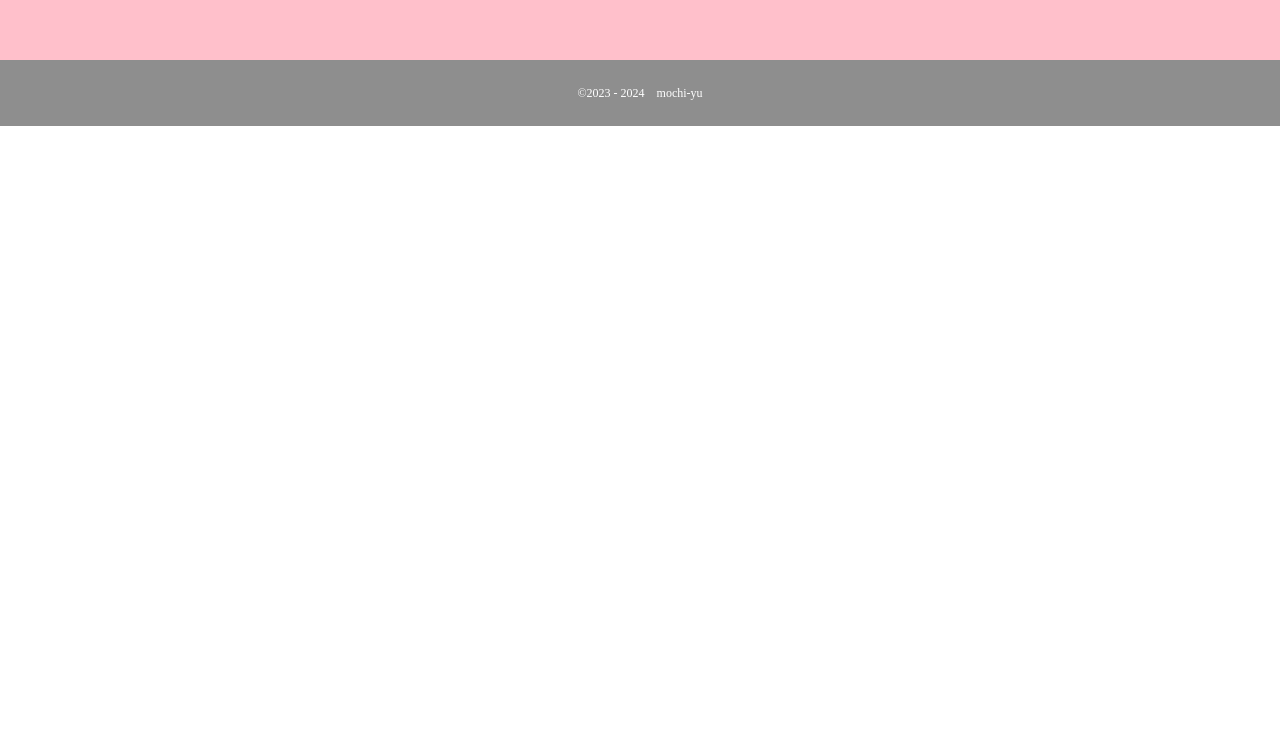
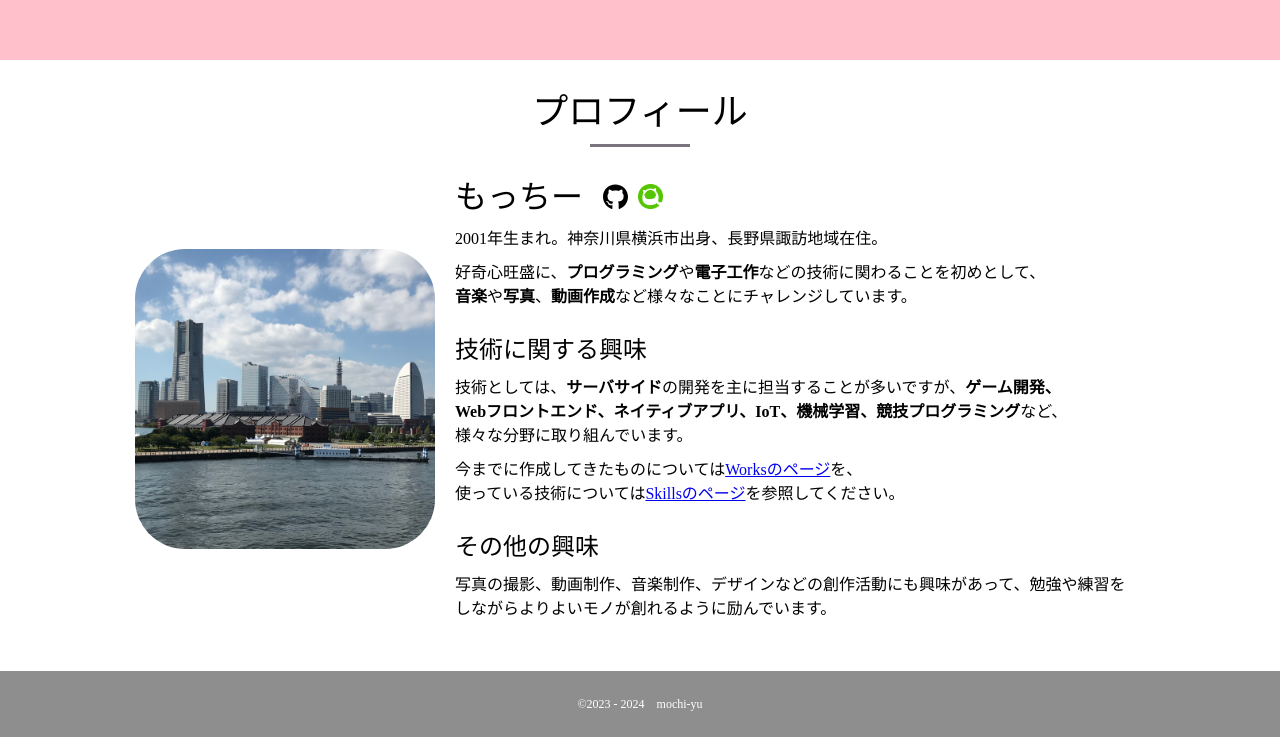
Before and after one commit to mochi-yu/mochi-yu.com, an Astro site in the folder frontend/: page / in a window 1280 px wide. Shown: the part 739-1476 px from the top of the page. Before the commit the page ends 865 px from the top, so only its background shows below. Built offline with nearby package versions, Linux system fonts and the light colour scheme; Astro itself is replaced by a stand-in of ours.

Commit message:
feat: トップページのプロフィールを作成

```diff
--- /dev/null
+++ b/frontend/src/components/profile.astro
@@ -0,0 +1,99 @@
+---
+import SnsIconList from './ui/sns_icon_list.astro';
+---
+
+<section id='profile'>
+  <h2 class='text-display-small'>プロフィール</h2>
+  <div class='hr'></div>
+  <div id='profile_content'>
+    <img id='profile_img' src='/images/profile.jpg' alt='プロフィールアイコン' />
+    <div id='profile_detail'>
+      <div id='profile_top'>
+        <p class='text-headline-large'>もっちー</p>
+        <SnsIconList size='25px' gap='10px' />
+      </div>
+      <p class='text-body-large'>
+        2001年生まれ。神奈川県横浜市出身、長野県諏訪地域在住。<br />
+      </p>
+      <p class='text-body-large'>
+        好奇心旺盛に、<span class='bold'>プログラミング</span>や<span class='bold'>電子工作</span
+        >などの技術に関わることを初めとして、<br /><span class='bold'>音楽</span>や<span
+          class='bold'>写真</span
+        >、<span class='bold'>動画作成</span>など様々なことにチャレンジしています。
+      </p>
+      <p class='text-headline-small'>技術に関する興味</p>
+      <p class='text-body-large'>
+        技術としては、<span class='bold'>サーバサイド</span
+        >の開発を主に担当することが多いですが、<span class='bold'
+          >ゲーム開発、<br
+          />Webフロントエンド、ネイティブアプリ、IoT、機械学習、競技プログラミング</span
+        >など、<br />様々な分野に取り組んでいます。
+      </p>
+      <p class='text-body-large'>
+        今までに作成してきたものについては<a href='/work'>Worksのページ</a>を、<br
+        />使っている技術については<a href='/skill'>Skillsのページ</a>を参照してください。
+      </p>
+      <p class='text-headline-small'>その他の興味</p>
+      <p class='text-body-large'>
+        写真の撮影、動画制作、音楽制作、デザインなどの創作活動にも興味があって、勉強や練習をしながらよりよいモノが創れるように励んでいます。
+      </p>
+    </div>
+  </div>
+</section>
+<style>
+  #profile {
+    display: flex;
+    flex-direction: column;
+    row-gap: 10px;
+    padding: 30px 10px;
+
+    justify-content: center;
+    align-items: center;
+  }
+
+  #profile .hr {
+    width: 100px;
+    border-bottom: 3px solid #79747e;
+  }
+
+  #profile h2 {
+    font-weight: 300;
+  }
+
+  #profile_content {
+    display: flex;
+    column-gap: 10px;
+    padding: 0px 10px;
+    align-items: center;
+  }
+
+  #profile_img {
+    width: 300px;
+    height: 300px;
+    border-radius: 50px;
+  }
+
+  #profile_detail {
+    width: 700px;
+    display: flex;
+    flex-direction: column;
+    row-gap: 10px;
+    padding: 20px 10px;
+  }
+
+  #profile_top {
+    display: flex;
+    column-gap: 20px;
+    align-items: center;
+  }
+
+  #profile_detail .text-body-large span.bold {
+    font-weight: bold;
+  }
+
+  #profile_detail .text-headline-small {
+    padding-top: 15px;
+    padding-bottom: -5px;
+    /* line-height: 30px; */
+  }
+</style>
--- a/frontend/src/pages/index.astro
+++ b/frontend/src/pages/index.astro
@@ -1,6 +1,8 @@
 ---
 import Layout from '../layouts/Layout.astro';
 import SnsIconList from '../components/ui/sns_icon_list.astro';
+
+import Profile from '../components/profile.astro';
 ---
 
 <Layout title='もちポートフォリオ'>
@@ -46,5 +48,7 @@ import SnsIconList from '../components/ui/sns_icon_list.astro';
         border-bottom: 3px solid #79747e;
       }
     </style>
+
+    <Profile />
   </main>
 </Layout>
```
Also changed, not shown: frontend/public/images/profile.jpg (renamed from public/image/user-image.jpg).
